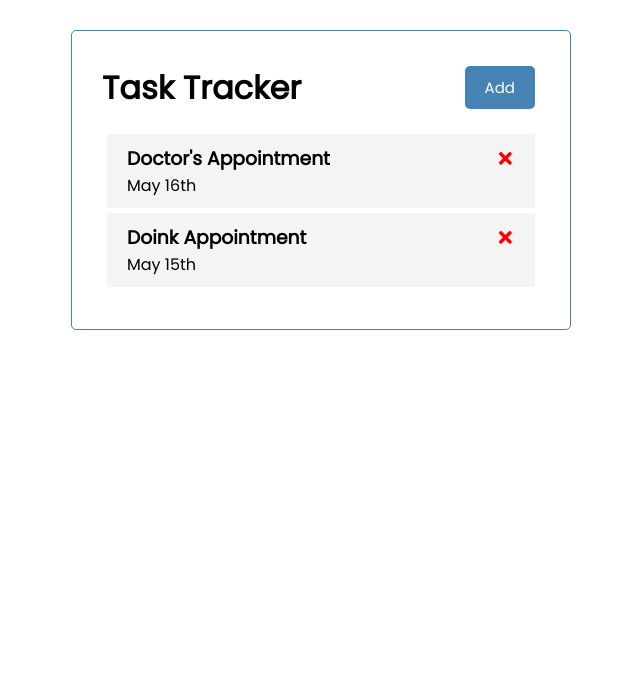
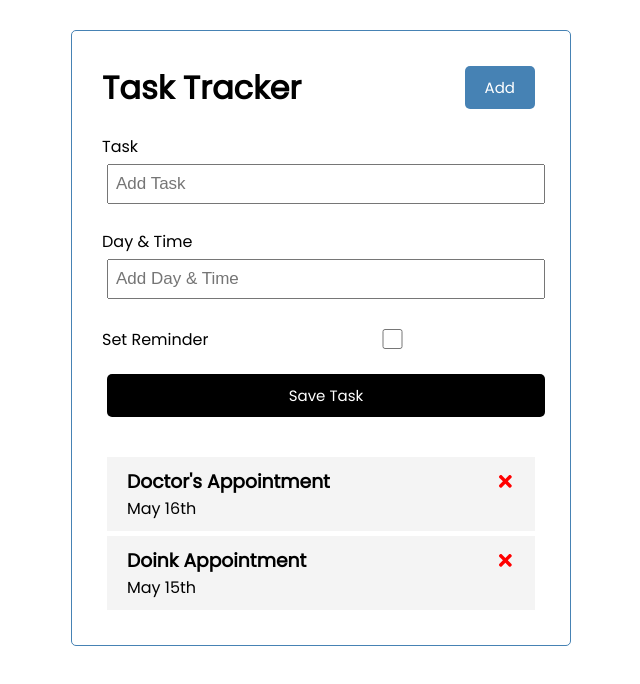
Before and after one commit to CutlerMcMartin/practice-react, a React (Create React App) app: page / in a window 1280 px wide. Shown: the top 684 px of the page, without its empty margins (319-959 px from the left). Built offline with nearby package versions, Linux system fonts and the light colour scheme.

Commit message:
Added AddTask components

```diff
--- a/src/App.js
+++ b/src/App.js
@@ -2,6 +2,7 @@
 
 import Header from './components/Header'
 import Tasks from './components/Tasks'
+import AddTask from './components/AddTask'
 
 const App = () => {
 
@@ -33,6 +34,7 @@
   return (
     <div className="container">
       <Header />
+      <AddTask />
       {tasks.length > 0 ? <Tasks tasks={tasks} onDelete = {deleteTask} onToggle={toggleReminder}/> : "No tasks broski"}
     </div>
   );
--- /dev/null
+++ b/src/components/AddTask.js
@@ -0,0 +1,22 @@
+const AddTask = () => {
+    return (
+        <form className="add-form">
+            <div className="form-control">
+                <label>Task</label>
+                <input type="text" placeholder="Add Task" />
+            </div>
+            <div className="form-control">
+                <label>Day & Time</label>
+                <input type="text" placeholder="Add Day & Time" />
+            </div>
+            <div className="form-control form-control-check">
+                <label>Set Reminder</label>
+                <input type="checkbox" />
+            </div>
+
+            <input className="btn btn-block" type="submit" value="Save Task" />
+        </form>
+    )
+}
+
+export default AddTask
```
